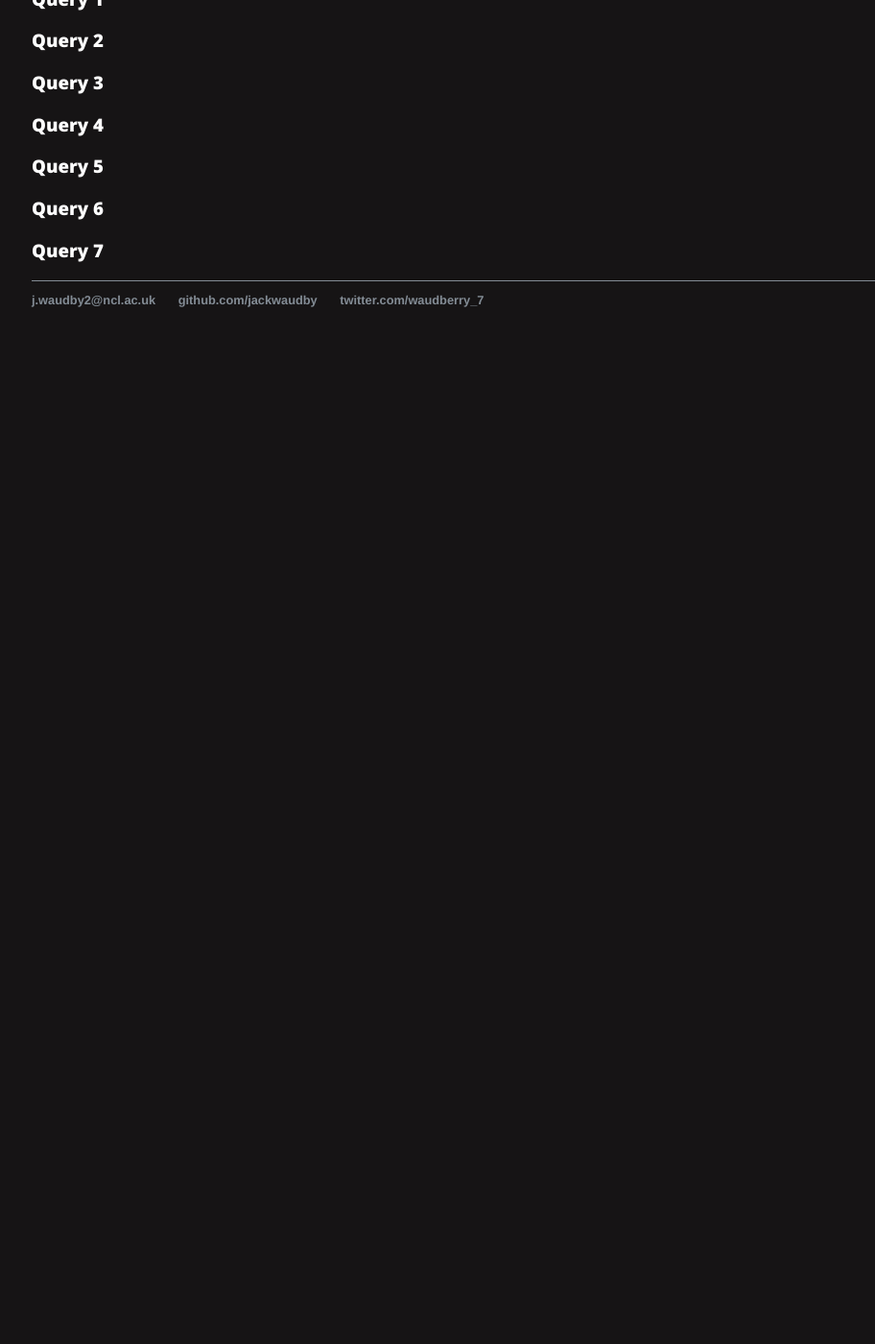
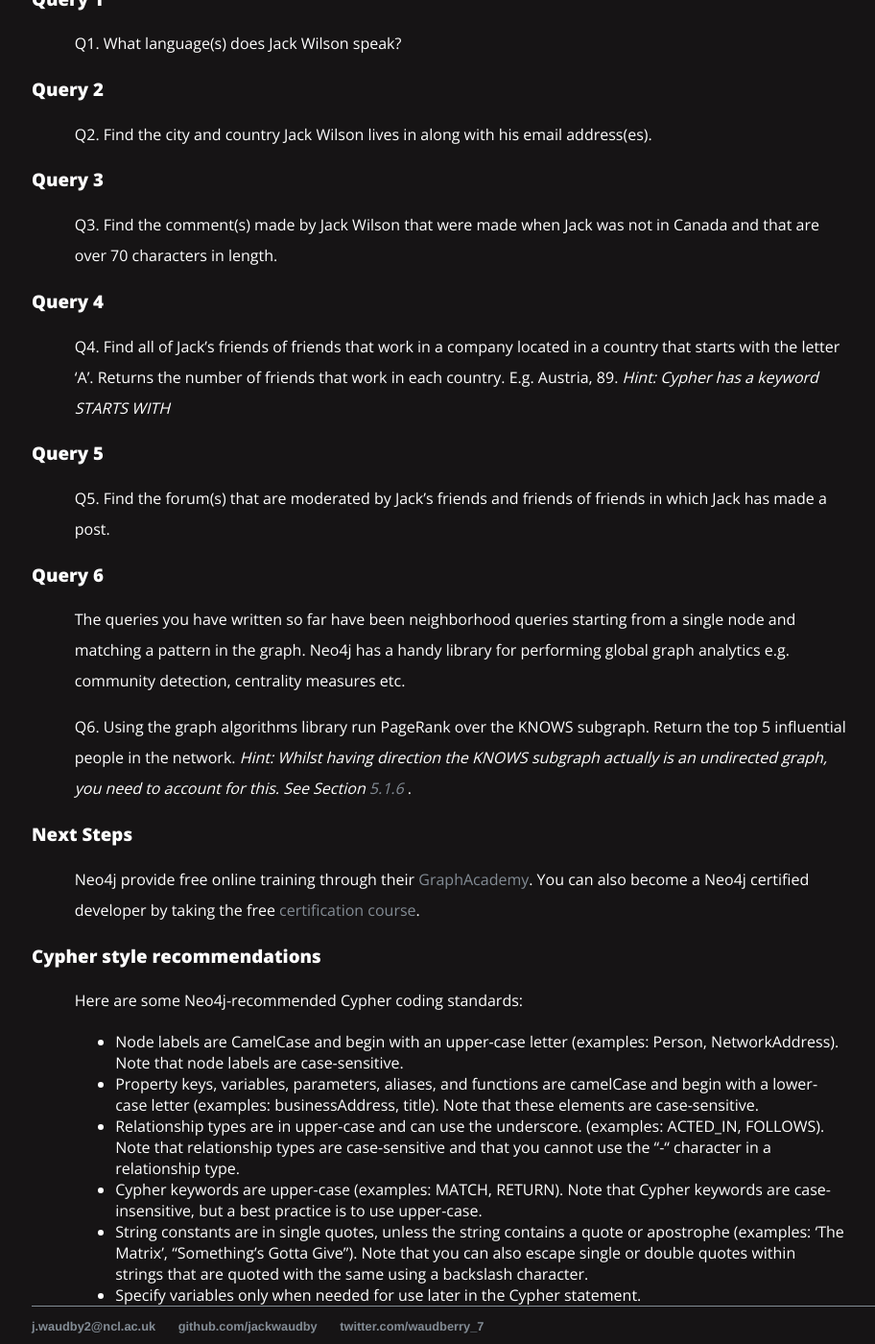
Before and after one commit to jackwaudby/jackwaudby.github.io, a Jekyll site: the page built from csc8101/index.md, in a window 1280 px wide and 1400 px high, scrolled down 787 px. Shown: the whole window at 96% size, without its empty margins (159-1071 px from the left). Built offline with Jekyll 4.4.1, drawn with Linux system fonts in a browser that asks for light colours; before the commit the page ends 1167 px from its top, so only the background shows below that; some of the changed text lies outside the part shown.

Commit message:
neo4j practical

```diff
--- a/csc8101/index.md
+++ b/csc8101/index.md
@@ -5,16 +5,17 @@ layout: default
 
 ## {{ page.title }} ##
 
-In today's practical you are going to get some hands-on experience with using Neo4j by writing some Cypher queries.
+In today's practical you are going to get some hands-on experience using Neo4j by writing some Cypher queries.
 
-You will interact with a Neo4j instance running on Microsoft Azure via the Neo4j browser. Open a browser and enter the url: [https://52.151.95.57:7473](https://52.151.95.57:7473).
+You will interact with a Neo4j instance running on Microsoft Azure via the Neo4j browser. Open a browser and enter the url: <a href="https://52.151.95.57:7473" target="_blank"> https://52.151.95.57:7473 </a>
+
 
 Login credentials:
 
 * Username: neo4j
 * Password: csc8101
 
-Neo4j is loaded with the [Linked Data Benchmark Council](http://ldbcouncil.org) social network dataset. There ~327K nodes and ~1.47M edges, you can view the schema [here](https://github.com/ldbc/ldbc_snb_datagen).
+Neo4j is loaded with the <a href="http://ldbcouncil.org" target="_blank"> Linked Data Benchmark Council </a> social network dataset. There are ~327K nodes and ~1.47M edges, you can view the schema <a href="https://github.com/ldbc/ldbc_snb_datagen" target="_blank"> here </a> (scroll down to the bottom of the page).
 
 Before attempting the queries you can familiarize yourself with the Neo4j Browser by executing the command below in the prompt:
 
@@ -28,19 +29,44 @@ You can find a quick overview on common Cypher statements by executing:
 :play cypher
 {% endhighlight %}
 
+### Query 1 ###
 
-
-
-### Query 1 ###
+Q1. What language(s) does Jack Wilson speak?
 
 ### Query 2 ###
 
+Q2. Find the city and country Jack Wilson lives in along with his email address(es).
+
 ### Query 3 ###
+
+Q3. Find the comment(s) made by Jack Wilson that were made when Jack was not in Canada and that are over 70 characters in length.
 
 ### Query 4 ###
 
+Q4. Find all of Jack's friends of friends that work in a company located in a country that starts with the letter 'A'. Returns the number of friends that work in each country. E.g. Austria, 89. *Hint: Cypher has a keyword STARTS WITH*
+
+
 ### Query 5 ###
+
+Q5. Find the forum(s) that are moderated by Jack's friends and friends of friends in which Jack has made a post.
 
 ### Query 6 ###
 
-### Query 7 ###
+The queries you have written so far have been neighborhood queries starting from a single node and matching a pattern in the graph. Neo4j has a handy library for performing global graph analytics e.g. community detection, centrality measures etc.
+
+Q6. Using the graph algorithms library run PageRank over the KNOWS subgraph. Return the top 5 influential people in the network. *Hint: Whilst having direction the KNOWS subgraph actually is an undirected graph, you need to account for this. See Section <a href="https://neo4j.com/docs/graph-algorithms/current/algorithms/page-rank/#algorithms-pagerank-usecase" target="_blank"> 5.1.6 </a>*.
+
+
+### Next Steps ###
+
+Neo4j provide free online training through their <a href="https://neo4j.com/graphacademy/" target="_blank">GraphAcademy</a>. You can also become a Neo4j certified developer by taking the free <a href="https://neo4j.com/graphacademy/neo4j-certification/" target="_blank"> certification course</a>.
+
+### Cypher style recommendations ###
+
+Here are some Neo4j-recommended Cypher coding standards:
+- Node labels are CamelCase and begin with an upper-case letter (examples: Person, NetworkAddress). Note that node labels are case-sensitive.
+- Property keys, variables, parameters, aliases, and functions are camelCase and begin with a lower-case letter (examples: businessAddress, title). Note that these elements are case-sensitive.
+- Relationship types are in upper-case and can use the underscore. (examples: ACTED_IN, FOLLOWS). Note that relationship types are case-sensitive and that you cannot use the "-" character in a relationship type.
+- Cypher keywords are upper-case (examples: MATCH, RETURN). Note that Cypher keywords are case-insensitive, but a best practice is to use upper-case.
+- String constants are in single quotes, unless the string contains a quote or apostrophe (examples: ‘The Matrix’, "Something's Gotta Give"). Note that you can also escape single or double quotes within strings that are quoted with the same using a backslash character.
+- Specify variables only when needed for use later in the Cypher statement.
```
